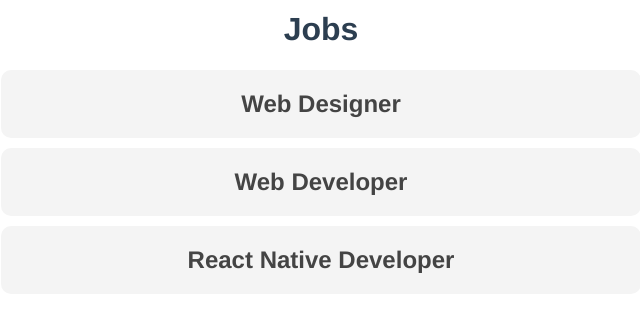
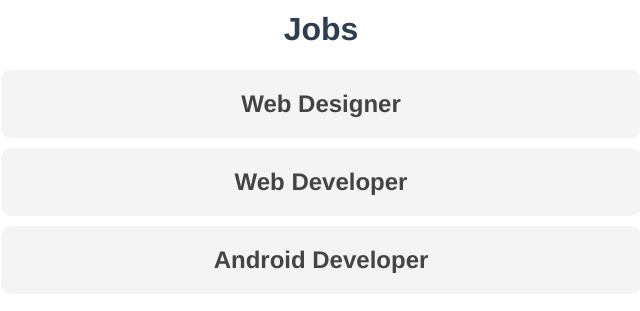
Before and after one commit to soehtut/vue-router-basics-the-net-ninja, a Vue app: page /jobs in a window 1280 px wide. Shown: the part 131-442 px from the top of the page, without its empty margins (319-959 px from the left). Built offline with nearby package versions, Linux system fonts and the light colour scheme; data requests are answered from the project's data file.

Commit message:
Fetching & Showing Data

```diff
--- a/src/views/jobs/JobDetails.vue
+++ b/src/views/jobs/JobDetails.vue
@@ -1,7 +1,13 @@
 <template>
-    <h1>Job Details</h1>
     <!-- <div>Job ID is {{ $route.params.id }}</div> -->
-    <div>Job ID is {{ id }}</div>
+    <!-- <div>Job ID is {{ id }}</div> -->
+    <div v-if="job">
+        <h1>{{ job.title }}</h1>
+        <p>{{ job.details }}</p>
+    </div>
+    <div v-else>
+        Loading job details....
+    </div>
 </template>
 
 <script>
@@ -10,7 +16,14 @@
     data() {
         return {
             // id: this.$route.params.id
+            job: null
         }
+    },
+    mounted() {
+        fetch('http://localhost:3000/jobs/' + this.id)
+        .then(res => res.json())
+        .then(data => this.job = data)
+        .catch(err => console.log(err.message))
     }
 }
 </script>
--- a/src/views/jobs/Jobs.vue
+++ b/src/views/jobs/Jobs.vue
@@ -1,9 +1,14 @@
 <template>
     <h1>Jobs</h1>
-    <div v-for="job in jobs" :key="job.id" class="job">
-        <router-link :to="{ name: 'JobDetails', params: {id: job.id} }">
-            <h2>{{ job.title }}</h2>
-        </router-link>
+    <div v-if="jobs.length">
+        <div v-for="job in jobs" :key="job.id" class="job">
+            <router-link :to="{ name: 'JobDetails', params: {id: job.id} }">
+                <h2>{{ job.title }}</h2>
+            </router-link>
+        </div>
+    </div>
+    <div v-else>
+        Loading jobs....
     </div>
 </template>
 
@@ -11,12 +16,14 @@
 export default {
     data() {
         return {
-            jobs: [
-                {id: 1, title: 'Web Designer'},
-                {id: 2, title: 'Web Developer'},
-                {id: 3, title: 'React Native Developer'}
-            ]
+            jobs: []
         }
+    },
+    mounted() {
+        fetch('http://localhost:3000/jobs')
+        .then(res => res.json())
+        .then(data => this.jobs = data)
+        .catch(err => console.log(err.message))
     }
 }
 </script>
```
